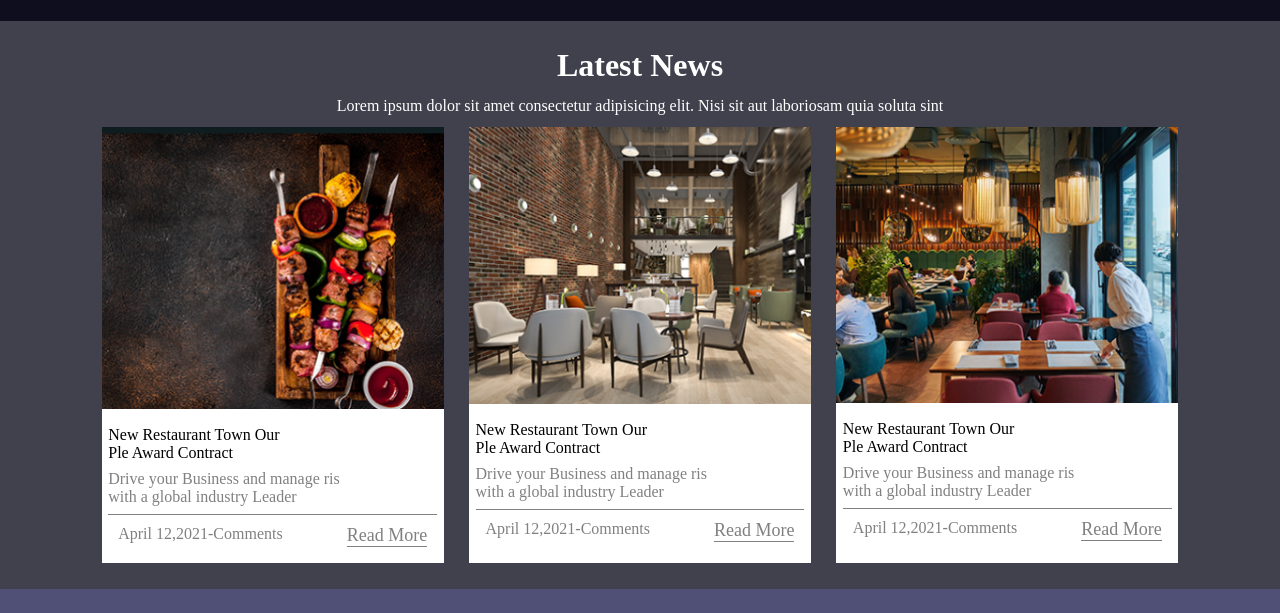
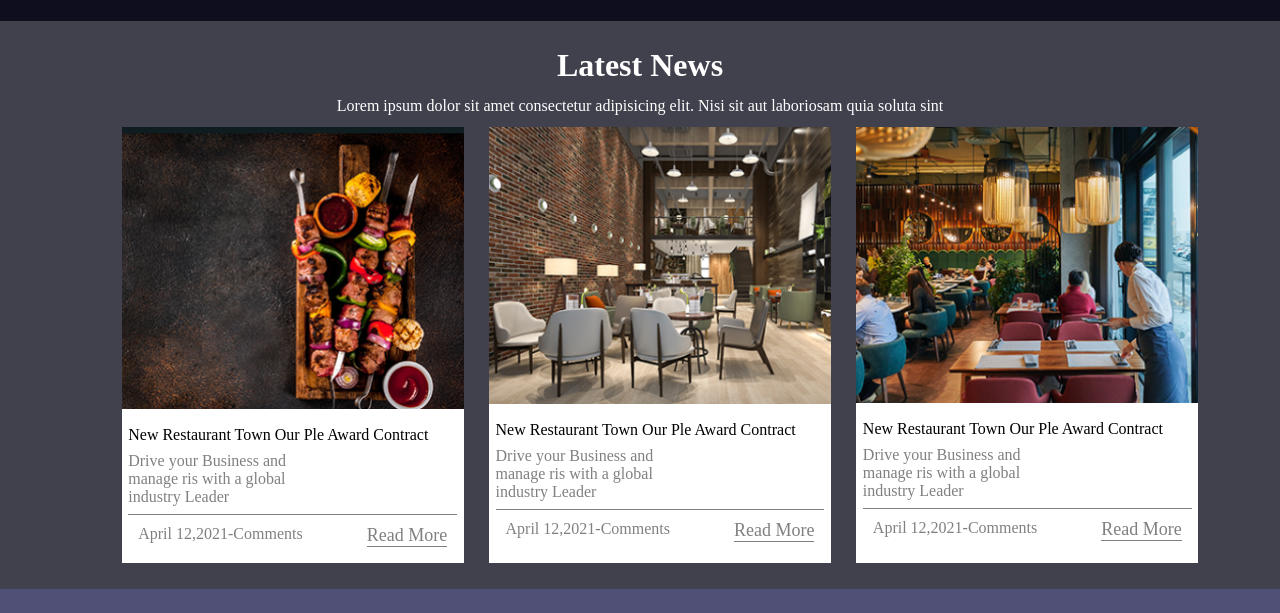
Before and after one commit to tjagadishqualminds/Restaurant, a plain HTML site: page index.html in a window 1280 px wide. Shown: the part 4084-4697 px from the top of the page. Drawn offline with Linux system fonts and the light colour scheme; a web font is replaced by a local one.

Commit message:
made changes on styles

```diff
--- a/index.html
+++ b/index.html
@@ -379,11 +379,11 @@
                 </div>
                 <div class="kartData">
                     <div class="kartHeading">
-                        New Restaurant Town Our <br>
+                        New Restaurant Town Our
                         Ple Award Contract
                     </div>
                     <div class="KartPara">
-                        Drive your Business and manage ris <br>
+                        Drive your Business and manage ris
                         with a global industry Leader
                     </div>
                     <div class="date">
@@ -402,11 +402,11 @@
                 </div>
                 <div class="kartData">
                     <div class="kartHeading">
-                        New Restaurant Town Our <br>
+                        New Restaurant Town Our
                         Ple Award Contract
                     </div>
                     <div class="KartPara">
-                        Drive your Business and manage ris <br>
+                        Drive your Business and manage ris
                         with a global industry Leader
                     </div>
                     <div class="date">
@@ -425,11 +425,11 @@
                 </div>
                 <div class="kartData">
                     <div class="kartHeading">
-                        New Restaurant Town Our <br>
+                        New Restaurant Town Our
                         Ple Award Contract
                     </div>
                     <div class="KartPara">
-                        Drive your Business and manage ris <br>
+                        Drive your Business and manage ris
                         with a global industry Leader
                     </div>
                     <div class="date">
--- a/style.css
+++ b/style.css
@@ -373,10 +373,13 @@ font-size: 40px;
 .KartHeading{
     font-size: large;
     font-weight: 900;
+    width: 15vw;
 
 }
 .KartPara{
     color: gray;
+    width: 15vw;
+
 }
 .date{
     display: flex;
@@ -402,6 +405,7 @@ font-size: 40px;
 .lastestKarts{
     display: flex;
     gap: 2vw;
+    margin-left: 40px;
 }
 .imgKart img{
     width: 100%;
```
